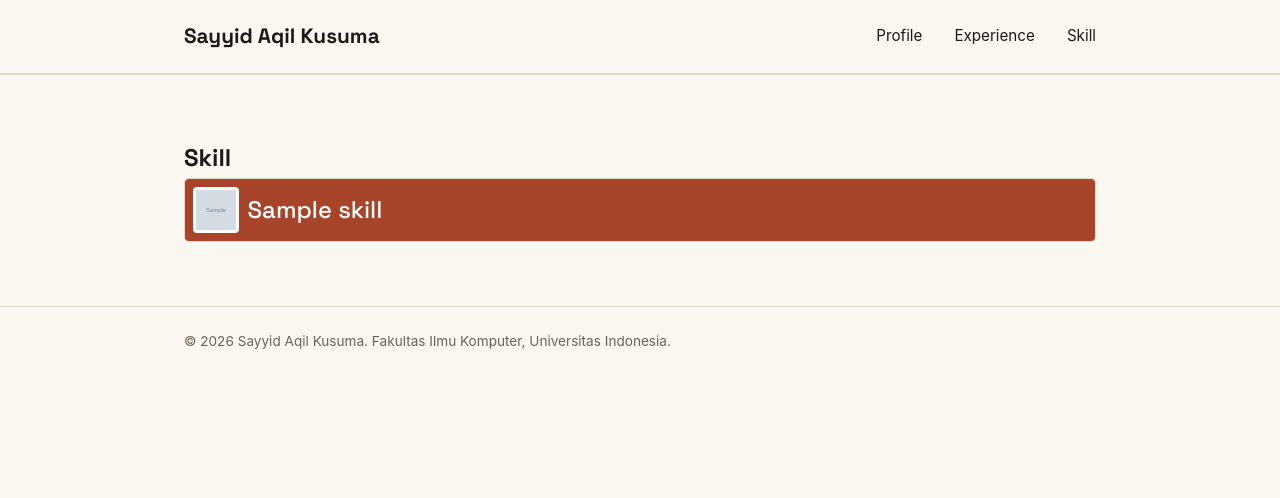
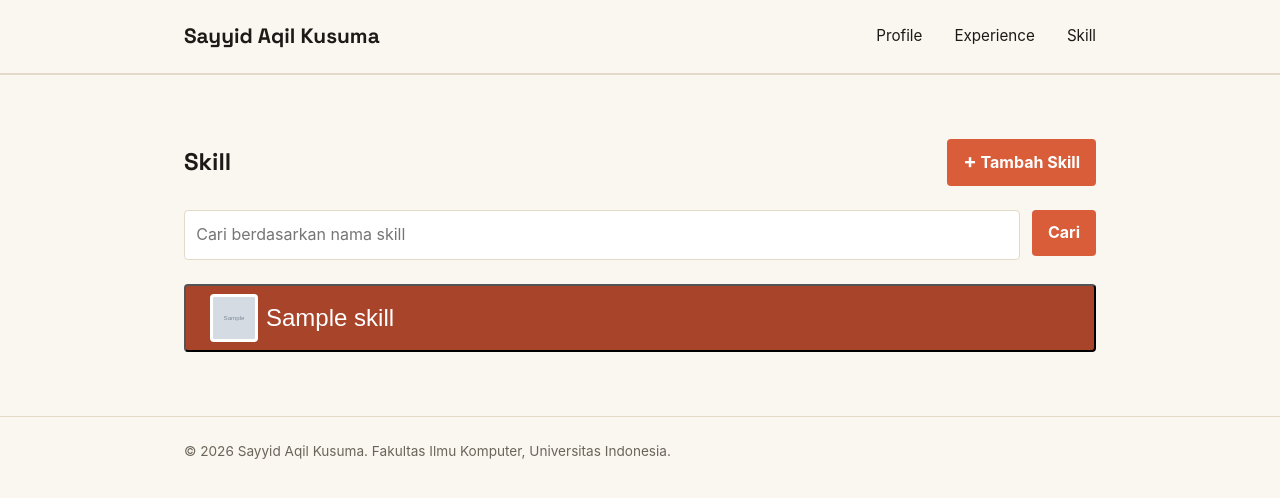
Before and after one commit to S-AqilKusuma/myportofolio, a Django app: page /skill/ in a window 1280 px wide. Shown: the top 498 px of the page. Run offline with Django 5.2, Linux system fonts and the light colour scheme; tables that the repository leaves empty hold one stand-in row (values such as "Sample post"); grey boxes marked "Sample" are stand-in pictures.

Commit message:
feat: adding skill add page, info modal, and delete modal and changing how skill is displayed in the skill page
Now the skills is displayed as a button with it's name and logo. When clicked, the skill description and delete button is displayed.

```diff
--- a/static/css/style.css
+++ b/static/css/style.css
@@ -190,7 +190,8 @@ h1, summary, .brand {
     text-transform: uppercase;
 }
 
-.experience-header {
+.experience-header,
+.header {
     width: 100%;
     display: flex;
     justify-content: space-between;
@@ -199,28 +200,33 @@ h1, summary, .brand {
     margin-bottom: 1.5rem;
 }
 
-.experience-header h1 {
+.experience-header h1,
+.header h1 {
     margin-bottom: 0;
 }
 
-.experience-add-button {
+.experience-add-button,
+.add-button {
     display: inline-flex;
     align-items: center;
     gap: 0.45rem;
 }
 
-.experience-add-button span {
+.experience-add-button span,
+.add-button span {
     font-size: 1.25rem;
     line-height: 1;
 }
 
-.experience-search {
+.experience-search,
+.search {
     display: flex;
     gap: 0.75rem;
     margin-bottom: 1.5rem;
 }
 
-.experience-search__input {
+.experience-search__input,
+.search__input {
     width: 100%;
     min-width: 0;
     padding: 0.7rem;
@@ -249,7 +253,7 @@ h1, summary, .brand {
     padding: 1.25rem;
 }
 
-.experience-card, .skill-detail {
+.experience-card {
     background-color: var(--white);
     border: 1px solid var(--line);
     border-radius: var(--radius);
@@ -363,50 +374,55 @@ h1, summary, .brand {
     cursor: pointer;
 }
 
-.experience-delete-modal__actions {
+.experience-delete-modal__actions,
+.modal__actions {
     display: flex;
     justify-content: flex-end;
     gap: 0.75rem;
     margin-top: 1.5rem;
 }
 
-.skill-summary, .skill-detail p {
+.skill-info-button, .modal__body {
+    height: 100%;
+    width: 100%;
+    word-wrap: break-word;
+}
+
+.skill-info-button,
+.modal__header {
     display: flex;
     align-items: center;
-}
-
-.skill-summary {
-    height: fit-content;
-    padding: 0.5rem;
+    padding: 0.5rem 1.5rem;
     font-size: x-large;
     color: var(--white);
     background-color: var(--accent-dark);
     border-radius: var(--radius);
 }
 
-.skill-summary a {
-    height: 3ch;
-    padding: 3px;
-    margin: 0 0.5rem 0 0;
-    background-color: var(--white);
-    border-radius: var(--radius);
+.skill-info-modal__content {
+    padding: 0;
 }
 
-.skill-detail p {
-    padding: 0.5rem 1rem;
-    border-radius: 0 0 var(--radius) var(--radius);
+.skill-info-button a,
+.skill-info-modal__header a {
+    overflow: hidden;
+    height: fit-content;
+    width: fit-content;
+    font-size: 0;
 }
 
-/* Property di bawah akan diterapkan jika elemen <details>
- dibuka */
-.skill-detail[open] .skill-summary {
-    border-radius: var(--radius) var(--radius) 0 0;
+.skill-info-modal__content p {
+    padding: 1.5rem;
 }
 
 .skill-logo {
-    height: 100%;
+    height: 3rem;
+    padding: 3px;
+    margin: 0 0.5rem 0 0;
     aspect-ratio: 1 / 1;
     object-fit: cover;
+    background-color: var(--white);
+    border-radius: var(--radius);
 }
 
 .experience-form {
--- /dev/null
+++ b/templates/components/skill_delete_modal.html
@@ -0,0 +1,43 @@
+<p class="skill-status status">
+    <button type="button"
+        class="button button-danger"
+        popovertarget="delete-skill-{{ skill.id }}"
+        aria-label="Hapus {{ skill.title }}"
+        title="Hapus Skill">
+        Hapus Skill
+    </button>
+</p>
+<dialog id="delete-skill-{{ skill.id }}"
+     class="skill-delete-modal modal"
+     popover="auto"
+     role="dialog"
+     aria-modal="true"
+     aria-labelledby="delete-skill-title-{{ skill.id }}">
+    <button type="button"
+            class="skill-delete-modal__backdrop modal__backdrop"
+            popovertarget="delete-skill-{{ skill.id }}"
+            popovertargetaction="hide"
+            aria-label="Tutup konfirmasi hapus"></button>
+    <div class="skill-delete-modal__content modal__content">
+        <button type="button"
+                class="skill-delete-modal__close modal__close"
+                popovertarget="delete-skill-{{ skill.id }}"
+                popovertargetaction="hide"
+                aria-label="Tutup konfirmasi hapus">×</button>
+        <h2 id="delete-skill-title-{{ skill.id }}">Hapus Skill?</h2>
+        <p>
+            Apakah Anda yakin ingin menghapus
+            <strong>{{ skill.title }}</strong>?
+        </p>
+        <div class="skill-delete-modal__actions modal__actions">
+            <button type="button"
+                class="button button-secondary"
+                popovertarget="delete-skill-{{ skill.id }}"
+                popovertargetaction="hide">Batal</button>
+            <form method="post" action="{% url 'main:delete_skill' skill.id %}">
+            {% csrf_token %}
+            <button type="submit" class="button button-danger">Ya, Hapus</button>
+            </form>
+        </div>
+    </div>
+</dialog>
--- /dev/null
+++ b/templates/components/skill_info_modal.html
@@ -0,0 +1,36 @@
+<dialog id="info-skill-{{ skill.id }}"
+    class="skill-info-modal modal"
+    popover="auto"
+    aria-modal="true"
+    aria-labelledby="info-skill-title-{{ skill.id }}">
+    <button type="button"
+        class="skill-info-modal__backdrop modal__backdrop"
+        popovertarget="info-skill-{{ skill.id }}"
+        popovertargetaction="hide"
+        aria-label="Tutup info"></button>
+    <section class="skill-info-modal__content modal__content">
+        <header id="info-skill-header-{{ skill.id }}"
+            class="skill-info-modal__header modal__header">
+            <button type="button"
+                class="skill-info-modal__close modal__close"
+                popovertarget="info-skill-{{ skill.id }}"
+                popovertargetaction="hide"
+                aria-label="Tutup info">×</button>
+            {% if skill.image %}
+                <!-- Memberikan link asal dari gambar jika ada -->
+                {% if skill.image_source %}
+                    <a href="{{ skill.image_source }}">
+                        <img class="skill-logo" src="{{ skill.image.url }}" alt="{{ skill.title }} Logo">
+                    </a>
+                {% else %}
+                    <img class="skill-logo" src="{{ skill.image.url }}" alt="{{ skill.title }} Logo">
+                {% endif %}
+            {% endif %}
+            <h2 id="info-skill-title-{{ skill.id }}">{{ skill.title }}</h2>
+        </header>
+        <body class="skill-info-modal__body modal__body">
+            <p>{{ skill.description }}</p>
+        </body>
+        {% include "components/skill_delete_modal.html" with skill=skill %}
+    </section>
+</dialog>
--- a/templates/skill.html
+++ b/templates/skill.html
@@ -8,28 +8,42 @@
 <main>
     <section class="skill-section" id="skill">
         <div class="container">
-            <h1>Skill</h1>
+            <header class="skill-header header">
+                <h1>Skill</h1>
+                <a href="{% url 'main:create_skill' %}"
+                    class="button add-button skill-add-button">
+                    <span aria-hidden="true">+</span>
+                    Tambah Skill
+                </a>
+            </header>
+
+            <form method="get"
+                action="{% url 'main:show_skill' %}"
+                class="search skill-search">
+                <input type="search"
+                    name="title"
+                    value="{{ title_query }}"
+                    placeholder="Cari berdasarkan nama skill"
+                    class="search__input skill-search__input"
+                    aria-label="Cari berdasarkan nama skill">
+                <button type="submit" class="button">Cari</button>
+            </form>
 
             <div class="skill-grid">
                 {% for skill in skill_list %}
-                    <!-- Bagian yang dapat di klik untuk menampikan deskripsi skill.
-                        Atribut name diberikan supaya hanya satu deskripsi skill yang
-                        dapat dibuka dalam satu waktu. -->
-                    <details class="skill-detail" name="skill">
+                    <!-- Button yang dapat di klik untuk menampikan deskripsi skill. -->
+                    <button type="button"
+                        class="skill-info-button"
+                        popovertarget="info-skill-{{ skill.id }}"
+                        aria-label="Lihat {{ skill.title }}"
+                        title="Lihat skill">
                         <!-- Nama skill beserta logonya jika ada-->
-                        <summary class="skill-summary">
-                            {% if skill.image %}
-                                <!-- Memberikan link asal dari gambar jika ada -->
-                                {% if skill.image_source %}
-                                    <a href="{{ skill.image_source }}">
-                                {% endif %}
-                                <img class="skill-logo" src="{{ skill.image.url }}" alt="{{ skill.title }} Logo"></a>
-                            {% endif %}
-                            {{ skill.title }}
-                        </summary>
-                        <!-- Deskripsi skill yang dipisah dari elemen <details> -->
-                        <p>{{ skill.description }}</p>
-                    </details>
+                        {% if skill.image %}
+                            <img class="skill-logo" src="{{ skill.image.url }}" alt="{{ skill.title }} Logo">
+                        {% endif %}
+                        {{ skill.title }}
+                    </button>
+                    {% include "components/skill_info_modal.html" with skill=skill %}
                 {% empty %}
                     <p class="empty-state">
                         Belum ada pengalaman yang ditambahkan.
```
Also changed, not shown: other parts of static/css/style.css (+34 -21 lines), templates/skill_form.html (added, +32 -0 lines).
